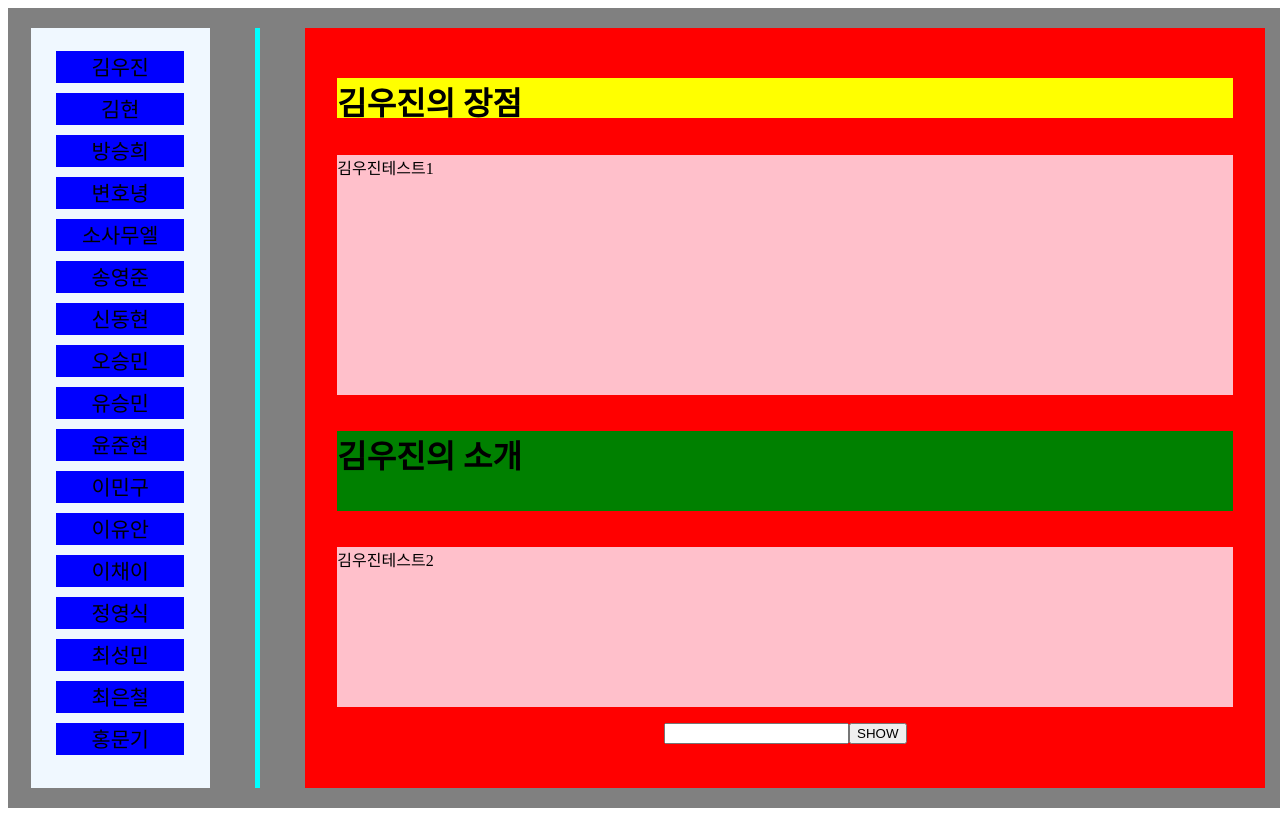
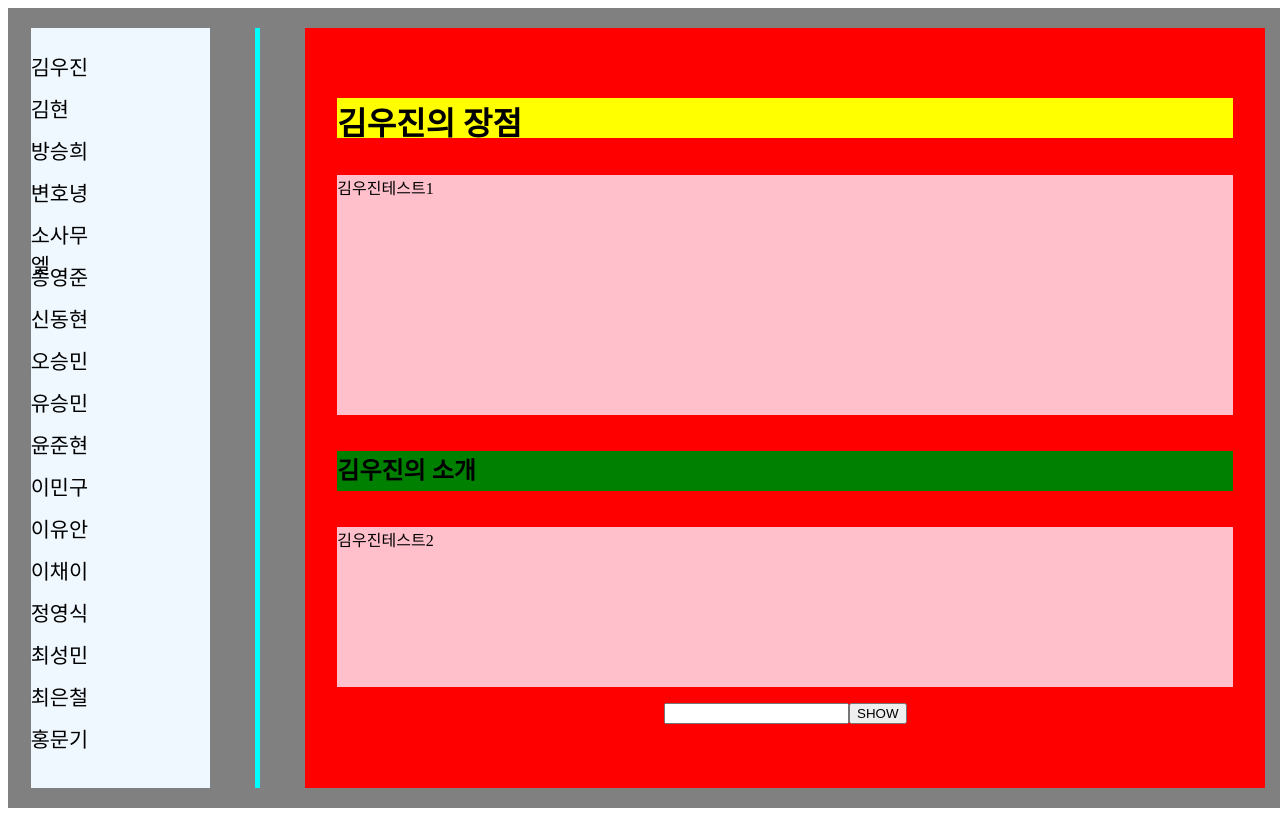
Before and after one commit to JungYoungSick/Framework_react1, a React (Create React App) app in the folder my-react-app/: page / in a window 1280 px wide. Built offline with nearby package versions, Linux system fonts and the light colour scheme.

Commit message:
도형 테스트 진행

```diff
--- a/my-react-app/public/Student.css
+++ b/my-react-app/public/Student.css
@@ -27,17 +27,33 @@
   background-color: aliceblue;
 
   display: flex;
-  align-items: center;
+  align-items: start;
   justify-content: center;
   flex-direction: column;
-  text-align: center;
+  text-align: start;
 }
 .student-Name {
-  width: 10vw;
+  width: 5vw;
   height: 4vh;
-  background-color: blue;
+  /* background-color: blue; */
   font-size: 1.3rem;
   margin-bottom: 10px;
+  transition: transform 1.2s ease-in-out;
+}
+
+.student-Name:hover {
+  transform: translateX(9vw); /* 텍스트를 오른쪽으로 20px 이동 */
+}
+.student-Name:hover:after {
+  content: "";
+  position: absolute;
+  width: 20px;
+  height: 20px;
+  background-color: #ff0000; /* 동그란 박스의 배경색 설정 */
+  border-radius: 50%; /* 동그란 모양을 만들기 위한 속성 */
+  top: 50%; /* 텍스트의 중앙에 위치 */
+  left: calc(100% + 5px); /* 텍스트의 오른쪽 끝으로 이동 (+5px는 간격) */
+  transform: translate(-50%, -50%); /* 동그란 박스를 정확한 중앙으로 이동 */
 }
 
 /* 학생 정보 */
@@ -55,7 +71,7 @@
 }
 .Introduction {
   width: 70vw;
-  height: 10vh;
+  height: 5vh;
   background-color: green;
   margin: 20px;
 }
--- a/my-react-app/src/components/Info/Introductions.jsx
+++ b/my-react-app/src/components/Info/Introductions.jsx
@@ -3,9 +3,9 @@ import React from "react";
 export default function Introductions({ selectedStudentName, Introduction }) {
   return (
     <>
-      <h1
+      <h2
         className={`Introduction ${selectedStudentName}`}
-      >{`${selectedStudentName}의 소개`}</h1>
+      >{`${selectedStudentName}의 소개`}</h2>
       <p className={`text2 ${Introduction}`}>{`${Introduction}`}</p>
     </>
   );
```
